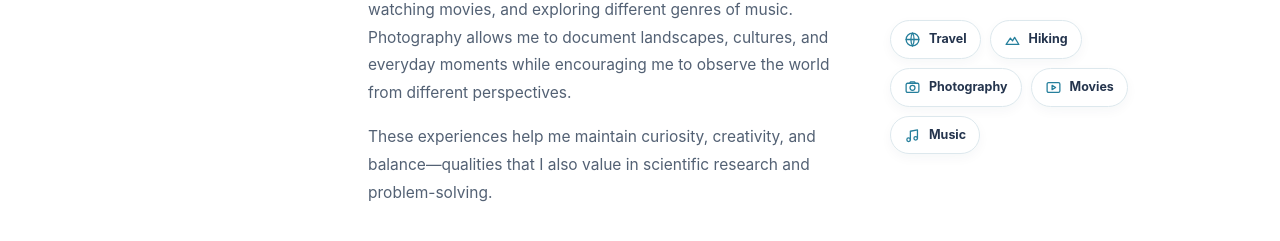
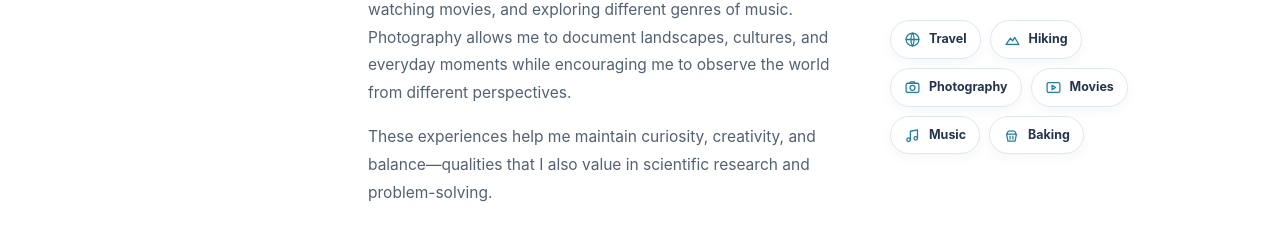
Before and after one commit to yuliu0322/yuliu0322.github.io, a Jekyll site: the page built from _pages/about.md, in a window 1280 px wide and 1225 px high. Shown: the part 972-1213 px from the top of the window. Built offline with Jekyll 4.4.1, drawn with Linux system fonts in a browser that asks for light colours; some web fonts are replaced; a script bundle is joined from its source files by our own code; library files that are not in the unit come from our copies.

Commit message:
Update about.md

```diff
--- a/_pages/about.md
+++ b/_pages/about.md
@@ -1145,6 +1145,15 @@ html[data-theme="dark"] .home-research-card:hover {
   Music
 </span>
 
+<span class="home-interest">
+  <svg viewBox="0 0 24 24" aria-hidden="true">
+    <path d="M6 10a4 4 0 0 1 6-4 4 4 0 0 1 6 4"></path>
+    <path d="M5 10h14l-2 10H7L5 10Z"></path>
+    <path d="M10 13v4M14 13v4"></path>
+  </svg>
+  Baking
+</span>
+
   </div>
 </div>
 
```
